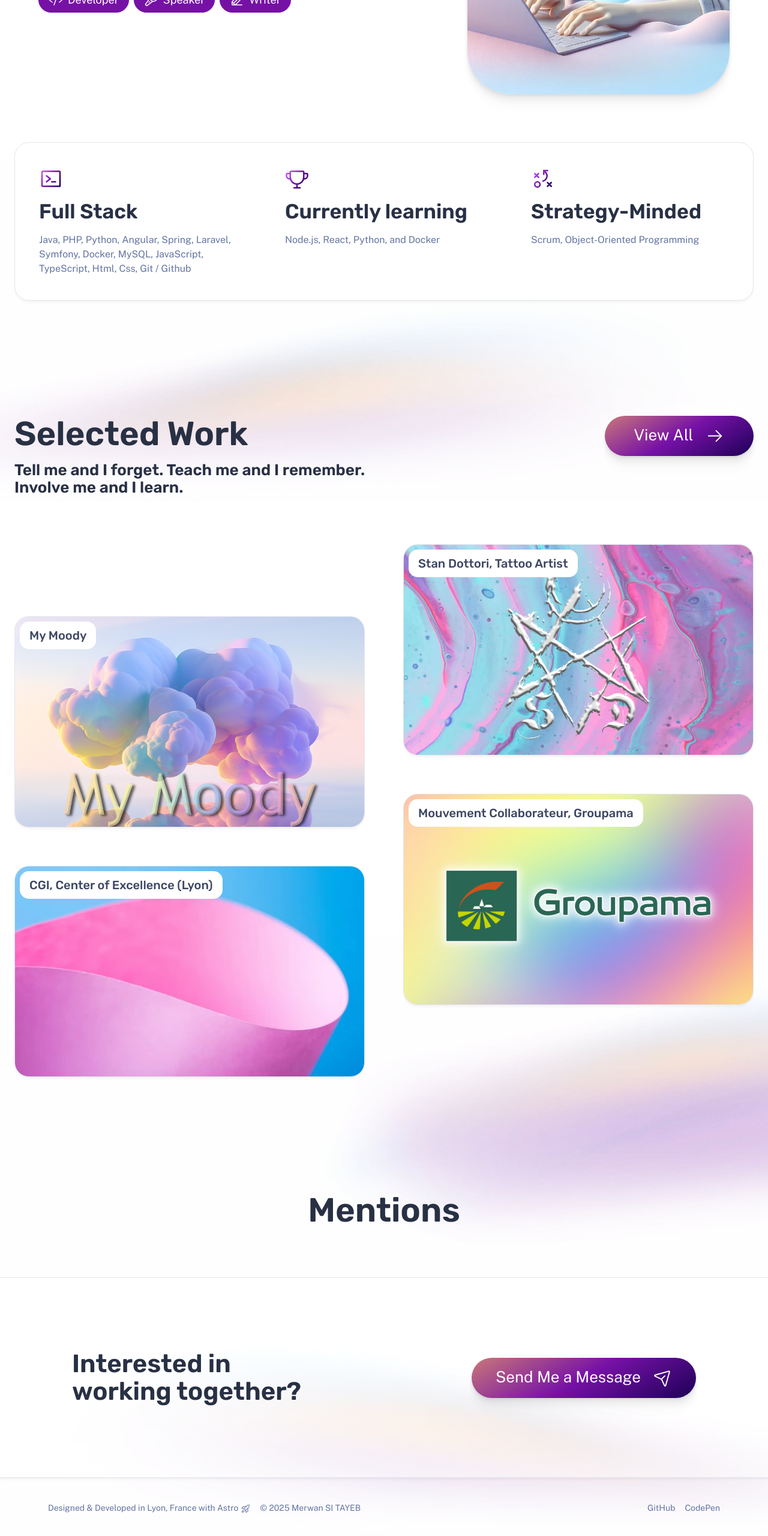
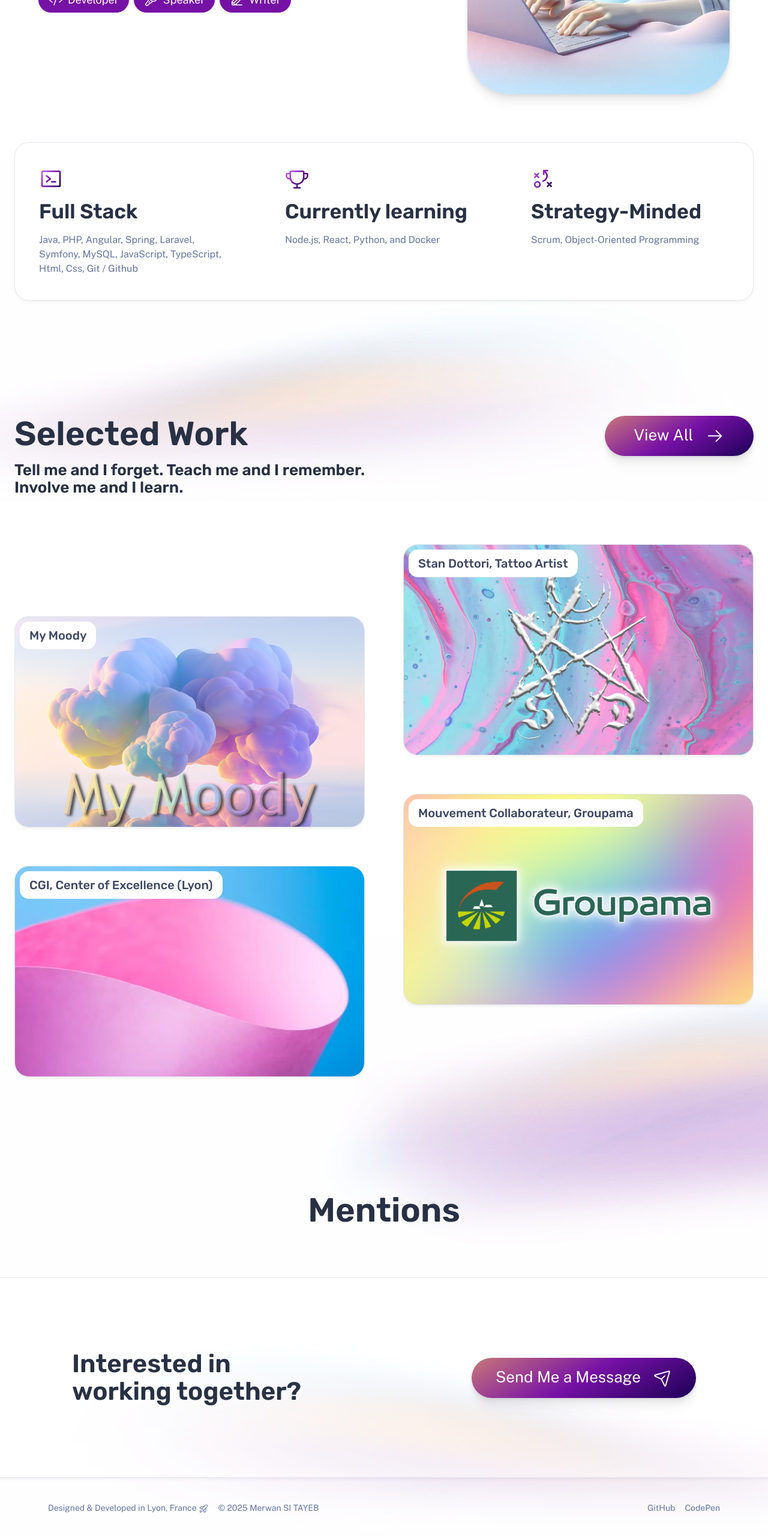
Before and after one commit to Merhene/portfolio, an Astro site: page / in a window 1280 px wide. Shown: the part 610-3170 px from the top of the page at 60% size. Built offline with nearby package versions, Linux system fonts and the light colour scheme; Astro itself is replaced by a stand-in of ours.

Commit message:
Update Footer and Skills components

```diff
--- a/src/components/Footer.astro
+++ b/src/components/Footer.astro
@@ -6,7 +6,7 @@ const currentYear = new Date().getFullYear();
 <footer>
 	<div class="group">
 		<p>
-			Designed & Developed in Lyon, France with <a href="https://astro.build/">Astro</a>
+			Designed & Developed in Lyon, France
 			<Icon icon="rocket-launch" size="1.2em" />
 		</p>
 		<p>&copy; {currentYear} Merwan SI TAYEB</p>
--- a/src/components/Skills.astro
+++ b/src/components/Skills.astro
@@ -6,7 +6,7 @@ import Icon from './Icon.astro';
 	<div class="stack gap-2 lg:gap-4">
 		<Icon icon="terminal-window" color="var(--accent-regular)" size="2.5rem" gradient />
 		<h2>Full Stack</h2>
-		<p>Java, PHP, Python, Angular, Spring, Laravel, Symfony, Docker, MySQL, JavaScript, TypeScript, Html, Css, Git / Github</p>
+		<p>Java, PHP, Angular, Spring, Laravel, Symfony, MySQL, JavaScript, TypeScript, Html, Css, Git / Github</p>
 	</div>
 	<div class="stack gap-2 lg:gap-4">
 		<Icon icon="trophy" color="var(--accent-regular)" size="2.5rem" gradient />
```
